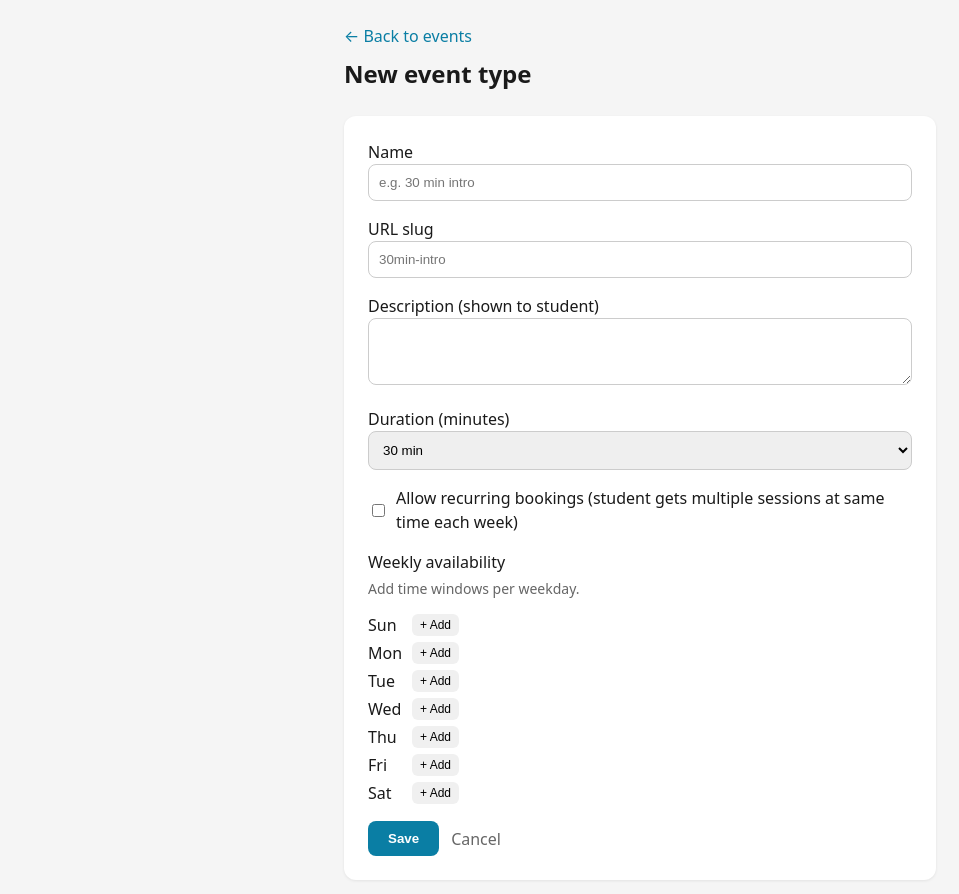
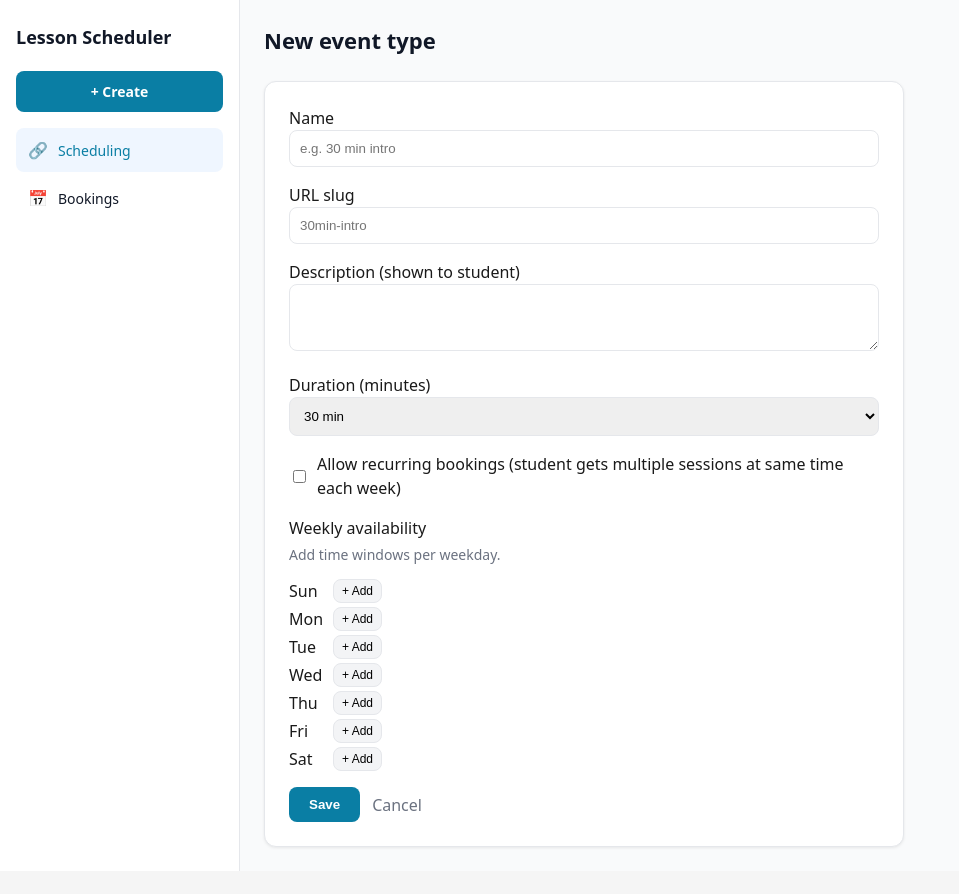
Before and after one commit to EugeneChiang123/Lesson_Scheduler, a React (Vite) app in the folder client/: page /setup/new in a window 1280 px wide. Shown: the top 894 px of the page, without its empty margins (0-959 px from the left). After the commit the page ends 871 px from the top, so only its background shows below. Built offline with nearby package versions, Linux system fonts and the light colour scheme; the HTML template or start-up script is replaced by a standard one.

Commit message:
first UI update

```diff
--- a/client/src/App.jsx
+++ b/client/src/App.jsx
@@ -1,6 +1,7 @@
-import { Routes, Route } from 'react-router-dom';
+import { Routes, Route, Navigate } from 'react-router-dom';
 import Landing from './pages/Landing';
 import Book from './pages/Book';
+import InstructorLayout from './components/InstructorLayout';
 import SetupHome from './pages/SetupHome';
 import SetupEventForm from './pages/SetupEventForm';
 import BookingsCalendar from './pages/BookingsCalendar';
@@ -10,10 +11,13 @@ export default function App() {
     <Routes>
       <Route path="/" element={<Landing />} />
       <Route path="/book/:eventTypeSlug" element={<Book />} />
-      <Route path="/setup" element={<SetupHome />} />
-      <Route path="/setup/bookings" element={<BookingsCalendar />} />
-      <Route path="/setup/new" element={<SetupEventForm />} />
-      <Route path="/setup/:id/edit" element={<SetupEventForm />} />
+      <Route path="/setup" element={<InstructorLayout />}>
+        <Route index element={<SetupHome />} />
+        <Route path="bookings" element={<BookingsCalendar />} />
+        <Route path="new" element={<SetupEventForm />} />
+        <Route path=":id/edit" element={<SetupEventForm />} />
+      </Route>
+      <Route path="*" element={<Navigate to="/" replace />} />
     </Routes>
   );
 }
--- /dev/null
+++ b/client/src/components/InstructorLayout.jsx
@@ -0,0 +1,109 @@
+import { Outlet, Link, useLocation } from 'react-router-dom';
+import { theme } from '../styles/theme';
+
+export default function InstructorLayout() {
+  const location = useLocation();
+  const path = location.pathname;
+
+  const isScheduling = path === '/setup' || path.startsWith('/setup/new') || path.includes('/edit');
+  const isBookings = path === '/setup/bookings';
+
+  return (
+    <div style={styles.container}>
+      <aside style={styles.sidebar}>
+        <Link to="/" style={styles.brand}>Lesson Scheduler</Link>
+        <Link to="/setup/new" style={styles.createBtn}>+ Create</Link>
+        <nav style={styles.nav}>
+          <Link
+            to="/setup"
+            style={{
+              ...styles.navItem,
+              ...(isScheduling ? styles.navItemActive : {}),
+            }}
+          >
+            <span style={styles.navIcon}>🔗</span>
+            Scheduling
+          </Link>
+          <Link
+            to="/setup/bookings"
+            style={{
+              ...styles.navItem,
+              ...(isBookings ? styles.navItemActive : {}),
+            }}
+          >
+            <span style={styles.navIcon}>📅</span>
+            Bookings
+          </Link>
+        </nav>
+      </aside>
+      <main style={styles.main}>
+        <Outlet />
+      </main>
+    </div>
+  );
+}
+
+const styles = {
+  container: {
+    display: 'flex',
+    minHeight: '100vh',
+    background: theme.background,
+  },
+  sidebar: {
+    width: 240,
+    flexShrink: 0,
+    background: theme.cardBg,
+    borderRight: `1px solid ${theme.border}`,
+    padding: '20px 16px',
+    display: 'flex',
+    flexDirection: 'column',
+    gap: 16,
+  },
+  brand: {
+    fontSize: 18,
+    fontWeight: 700,
+    color: theme.text,
+    textDecoration: 'none',
+    padding: '4px 0',
+  },
+  createBtn: {
+    display: 'flex',
+    alignItems: 'center',
+    justifyContent: 'center',
+    padding: '10px 16px',
+    background: theme.primary,
+    color: '#fff',
+    textDecoration: 'none',
+    borderRadius: theme.borderRadius,
+    fontWeight: 600,
+    fontSize: 14,
+  },
+  nav: {
+    display: 'flex',
+    flexDirection: 'column',
+    gap: 4,
+  },
+  navItem: {
+    display: 'flex',
+    alignItems: 'center',
+    gap: 10,
+    padding: '10px 12px',
+    borderRadius: theme.borderRadius,
+    color: theme.text,
+    textDecoration: 'none',
+    fontSize: 14,
+    fontWeight: 500,
+  },
+  navItemActive: {
+    background: '#eff6ff',
+    color: theme.primary,
+  },
+  navIcon: {
+    fontSize: 16,
+  },
+  main: {
+    flex: 1,
+    overflow: 'auto',
+    padding: 24,
+  },
+};
--- a/client/src/pages/BookingsCalendar.jsx
+++ b/client/src/pages/BookingsCalendar.jsx
@@ -1,5 +1,4 @@
 import { useState, useEffect } from 'react';
-import { Link } from 'react-router-dom';
 
 const API = '/api';
 
@@ -96,11 +95,6 @@ export default function BookingsCalendar() {
 
   return (
     <div style={styles.page}>
-      <header style={styles.header}>
-        <Link to="/setup" style={styles.backLink}>← Back to events</Link>
-        <h1 style={styles.title}>Bookings</h1>
-      </header>
-
       <div style={styles.toolbar}>
         <div style={styles.nav}>
           <button type="button" style={styles.navBtn} onClick={goPrev} aria-label="Previous">‹</button>
@@ -281,16 +275,7 @@ const PRIMARY = '#0a7ea4';
 const MUTED = '#6b7280';
 
 const styles = {
-  page: {
-    minHeight: '100vh',
-    background: '#f9fafb',
-    maxWidth: 960,
-    margin: '0 auto',
-    padding: '24px 20px',
-  },
-  header: { marginBottom: 28 },
-  backLink: { color: PRIMARY, textDecoration: 'none', marginBottom: 10, display: 'inline-block', fontSize: 14 },
-  title: { margin: 0, fontSize: 24, fontWeight: 600, color: '#111' },
+  page: { maxWidth: 960 },
   toolbar: {
     display: 'flex',
     flexWrap: 'wrap',
--- a/client/src/pages/SetupEventForm.jsx
+++ b/client/src/pages/SetupEventForm.jsx
@@ -1,5 +1,6 @@
 import { useState, useEffect } from 'react';
 import { Link, useParams, useNavigate } from 'react-router-dom';
+import { theme } from '../styles/theme';
 
 const API = '/api';
 const DAYS = [{ id: 0, label: 'Sun' }, { id: 1, label: 'Mon' }, { id: 2, label: 'Tue' }, { id: 3, label: 'Wed' }, { id: 4, label: 'Thu' }, { id: 5, label: 'Fri' }, { id: 6, label: 'Sat' }];
@@ -77,10 +78,7 @@ export default function SetupEventForm() {
 
   return (
     <div style={styles.page}>
-      <header style={styles.header}>
-        <Link to="/setup" style={styles.backLink}>← Back to events</Link>
-        <h1 style={styles.title}>{isEdit ? 'Edit event type' : 'New event type'}</h1>
-      </header>
+      <h1 style={styles.title}>{isEdit ? 'Edit event type' : 'New event type'}</h1>
 
       <section style={styles.card}>
         <div style={styles.field}>
@@ -189,23 +187,47 @@ export default function SetupEventForm() {
 }
 
 const styles = {
-  page: { maxWidth: 640, margin: '0 auto', padding: 24 },
-  header: { marginBottom: 24 },
-  backLink: { color: '#0a7ea4', textDecoration: 'none', marginBottom: 8, display: 'inline-block' },
-  title: { margin: 0, fontSize: 24 },
-  card: { background: '#fff', borderRadius: 12, padding: 24, boxShadow: '0 1px 3px rgba(0,0,0,0.08)' },
+  page: { maxWidth: 640 },
+  title: { margin: '0 0 24px', fontSize: 22, fontWeight: 600, color: theme.text },
+  card: {
+    background: theme.cardBg,
+    borderRadius: theme.borderRadiusLg,
+    padding: 24,
+    boxShadow: theme.shadowCard,
+    border: `1px solid ${theme.border}`,
+  },
   field: { marginBottom: 16 },
   label: { display: 'block', marginBottom: 4, fontSize: 14 },
-  input: { width: '100%', padding: 10, border: '1px solid #ccc', borderRadius: 8 },
+  input: {
+    width: '100%',
+    padding: 10,
+    border: `1px solid ${theme.border}`,
+    borderRadius: theme.borderRadius,
+  },
   checkLabel: { display: 'flex', alignItems: 'center', gap: 8, cursor: 'pointer' },
-  urlPreview: { fontSize: 12, color: '#666', marginTop: 4 },
-  hint: { color: '#666', fontSize: 14, marginTop: 4 },
+  urlPreview: { fontSize: 12, color: theme.muted, marginTop: 4 },
+  hint: { color: theme.muted, fontSize: 14, marginTop: 4 },
   dayRow: { display: 'flex', alignItems: 'center', gap: 8, marginBottom: 4 },
   dayLabel: { width: 36 },
   windowRow: { display: 'flex', alignItems: 'center', gap: 8, marginBottom: 8 },
-  timeInput: { padding: 6, border: '1px solid #ccc', borderRadius: 6 },
-  smallBtn: { padding: '4px 8px', fontSize: 12, background: '#f0f0f0', border: 'none', borderRadius: 6, cursor: 'pointer' },
+  timeInput: { padding: 6, border: `1px solid ${theme.border}`, borderRadius: theme.borderRadius },
+  smallBtn: {
+    padding: '4px 8px',
+    fontSize: 12,
+    background: '#f3f4f6',
+    border: `1px solid ${theme.border}`,
+    borderRadius: theme.borderRadius,
+    cursor: 'pointer',
+  },
   actions: { display: 'flex', gap: 12, marginTop: 16, alignItems: 'center' },
-  primaryBtn: { padding: '10px 20px', background: '#0a7ea4', color: '#fff', border: 'none', borderRadius: 8, cursor: 'pointer', fontWeight: 600 },
-  cancelLink: { color: '#666', textDecoration: 'none' },
+  primaryBtn: {
+    padding: '10px 20px',
+    background: theme.primary,
+    color: '#fff',
+    border: 'none',
+    borderRadius: theme.borderRadius,
+    cursor: 'pointer',
+    fontWeight: 600,
+  },
+  cancelLink: { color: theme.muted, textDecoration: 'none' },
 };
--- a/client/src/pages/SetupHome.jsx
+++ b/client/src/pages/SetupHome.jsx
@@ -1,11 +1,20 @@
 import { useState, useEffect } from 'react';
 import { Link } from 'react-router-dom';
+import { theme } from '../styles/theme';
+import { formatAvailability } from '../utils/formatAvailability';
 
 const API = '/api';
+
+function formatDuration(minutes) {
+  if (minutes >= 60) return `${minutes / 60} hr.`;
+  return `${minutes} min.`;
+}
 
 export default function SetupHome() {
   const [list, setList] = useState([]);
   const [loading, setLoading] = useState(true);
+  const [search, setSearch] = useState('');
+  const [menuOpen, setMenuOpen] = useState(null);
 
   useEffect(() => {
     fetch(`${API}/event-types`)
@@ -15,80 +24,258 @@ export default function SetupHome() {
   }, []);
 
   const baseUrl = typeof window !== 'undefined' ? window.location.origin : '';
+  const searchLower = search.trim().toLowerCase();
+  const filtered = searchLower
+    ? list.filter(
+        (et) =>
+          (et.name || '').toLowerCase().includes(searchLower) ||
+          (et.slug || '').toLowerCase().includes(searchLower)
+      )
+    : list;
 
   const copyUrl = (slug) => {
     const url = `${baseUrl}/book/${slug}`;
     navigator.clipboard.writeText(url).then(() => alert('Link copied to clipboard'));
+    setMenuOpen(null);
   };
+
+  const closeMenu = () => setMenuOpen(null);
+
+  useEffect(() => {
+    if (menuOpen != null) {
+      const handler = () => closeMenu();
+      document.addEventListener('click', handler);
+      return () => document.removeEventListener('click', handler);
+    }
+  }, [menuOpen]);
 
   return (
     <div style={styles.page}>
-      <header style={styles.header}>
-        <Link to="/" style={styles.homeLink}>← Public site</Link>
-        <h1 style={styles.title}>Instructor</h1>
-        <p style={styles.subtitle}>Your event types and booking links</p>
-      </header>
+      <div style={styles.toolbar}>
+        <h1 style={styles.title}>Scheduling</h1>
+        <div style={styles.toolbarRight}>
+          <input
+            type="search"
+            placeholder="Search event types"
+            value={search}
+            onChange={(e) => setSearch(e.target.value)}
+            style={styles.search}
+          />
+          <Link to="/setup/new" style={styles.createBtn}>+ Create</Link>
+        </div>
+      </div>
 
-      <div style={styles.topActions}>
-        <Link to="/setup/new" style={styles.createBtn}>Create new event</Link>
-        <Link to="/setup/bookings" style={styles.bookingsLink}>View bookings</Link>
+      <div style={styles.context}>
+        <span style={styles.contextLabel}>Your event types</span>
+        <Link to="/" style={styles.landingLink} target="_blank" rel="noopener noreferrer">
+          View landing page ↗
+        </Link>
       </div>
 
       {loading ? (
-        <p>Loading…</p>
-      ) : list.length === 0 ? (
+        <p style={styles.loading}>Loading…</p>
+      ) : filtered.length === 0 ? (
         <section style={styles.card}>
-          <p style={styles.empty}>No event types yet.</p>
-          <Link to="/setup/new" style={styles.createLink}>Create your first event</Link>
+          <p style={styles.empty}>
+            {searchLower ? 'No event types match your search.' : 'No event types yet.'}
+          </p>
+          {searchLower ? (
+            <button
+              type="button"
+              style={styles.createLink}
+              onClick={() => setSearch('')}
+            >
+              Clear search
+            </button>
+          ) : (
+            <Link to="/setup/new" style={styles.createLink}>
+              Create your first event
+            </Link>
+          )}
         </section>
       ) : (
-        <section style={styles.card}>
-          <h2 style={styles.cardTitle}>Event types</h2>
-          <ul style={styles.list}>
-            {list.map((et) => (
-              <li key={et.id} style={styles.listItem}>
-                <div style={styles.itemMain}>
-                  <strong style={styles.itemName}>{et.name}</strong>
-                  <span style={styles.itemMeta}>{et.durationMinutes} min</span>
-                  {et.allowRecurring && et.recurringCount > 1 && (
-                    <span style={styles.recurringBadge}>Recurring ({et.recurringCount} sessions)</span>
+        <div style={styles.cardList}>
+          {filtered.map((et) => (
+            <div key={et.id} style={styles.eventCard}>
+              <div style={styles.cardMain}>
+                <strong style={styles.cardName}>{et.name}</strong>
+                <div style={styles.cardMeta}>
+                  <span>{formatDuration(et.durationMinutes || 30)}</span>
+                  <span>One-on-One</span>
+                  <span>{formatAvailability(et.availability)}</span>
+                </div>
+                {et.allowRecurring && et.recurringCount > 1 && (
+                  <span style={styles.recurringBadge}>
+                    Recurring ({et.recurringCount} sessions)
+                  </span>
+                )}
+              </div>
+              <div style={styles.cardActions}>
+                <button
+                  type="button"
+                  style={styles.copyBtn}
+                  onClick={() => copyUrl(et.slug)}
+                  title="Copy link"
+                >
+                  🔗 Copy link
+                </button>
+                <div style={styles.menuWrap}>
+                  <button
+                    type="button"
+                    style={styles.menuBtn}
+                    onClick={(e) => {
+                      e.stopPropagation();
+                      setMenuOpen(menuOpen === et.id ? null : et.id);
+                    }}
+                    aria-label="More options"
+                  >
+                    ⋮
+                  </button>
+                  {menuOpen === et.id && (
+                    <div style={styles.menu} onClick={(e) => e.stopPropagation()}>
+                      <Link
+                        to={`/setup/${et.id}/edit`}
+                        style={styles.menuItem}
+                        onClick={closeMenu}
+                      >
+                        Edit
+                      </Link>
+                    </div>
                   )}
-                  <code style={styles.slug}>{baseUrl}/book/{et.slug}</code>
                 </div>
-                <div style={styles.itemActions}>
-                  <button type="button" style={styles.copyBtn} onClick={() => copyUrl(et.slug)}>Copy link</button>
-                  <Link to={`/setup/${et.id}/edit`} style={styles.editLink}>Edit</Link>
-                </div>
-              </li>
-            ))}
-          </ul>
-        </section>
+              </div>
+            </div>
+          ))}
+        </div>
       )}
     </div>
   );
 }
 
 const styles = {
-  page: { maxWidth: 640, margin: '0 auto', padding: 24 },
-  header: { marginBottom: 24 },
-  homeLink: { color: '#0a7ea4', textDecoration: 'none', marginBottom: 8, display: 'inline-block' },
-  title: { margin: 0, fontSize: 24 },
-  subtitle: { margin: '4px 0 0', color: '#666', fontSize: 14 },
-  topActions: { display: 'flex', flexWrap: 'wrap', gap: 12, marginBottom: 24 },
-  createBtn: { display: 'inline-block', padding: '10px 20px', background: '#0a7ea4', color: '#fff', textDecoration: 'none', borderRadius: 8, fontWeight: 600 },
-  bookingsLink: { display: 'inline-block', padding: '10px 20px', background: '#f0f0f0', color: '#1a1a1a', textDecoration: 'none', borderRadius: 8, fontWeight: 600 },
-  card: { background: '#fff', borderRadius: 12, padding: 24, boxShadow: '0 1px 3px rgba(0,0,0,0.08)' },
-  cardTitle: { margin: '0 0 16px', fontSize: 18 },
-  empty: { color: '#666', marginBottom: 12 },
-  createLink: { color: '#0a7ea4', fontWeight: 600, textDecoration: 'none' },
-  list: { listStyle: 'none', padding: 0, margin: 0 },
-  listItem: { display: 'flex', justifyContent: 'space-between', alignItems: 'flex-start', padding: '16px 0', borderBottom: '1px solid #eee', gap: 16 },
-  itemMain: { flex: 1, minWidth: 0 },
-  itemName: { display: 'block', marginBottom: 4 },
-  itemMeta: { fontSize: 14, color: '#666', marginRight: 8 },
-  recurringBadge: { fontSize: 12, color: '#0a7ea4', fontWeight: 500 },
-  slug: { display: 'block', fontSize: 12, color: '#666', marginTop: 6, wordBreak: 'break-all' },
-  itemActions: { display: 'flex', gap: 8, flexShrink: 0 },
-  copyBtn: { padding: '6px 12px', background: '#f0f0f0', border: 'none', borderRadius: 6, cursor: 'pointer', fontSize: 14 },
-  editLink: { padding: '6px 12px', background: '#eee', color: '#1a1a1a', textDecoration: 'none', borderRadius: 6, fontSize: 14 },
+  page: { maxWidth: 800 },
+  toolbar: {
+    display: 'flex',
+    flexWrap: 'wrap',
+    alignItems: 'center',
+    justifyContent: 'space-between',
+    gap: 16,
+    marginBottom: 24,
+  },
+  title: { margin: 0, fontSize: 22, fontWeight: 600, color: theme.text },
+  toolbarRight: { display: 'flex', alignItems: 'center', gap: 12 },
+  search: {
+    padding: '8px 12px',
+    border: `1px solid ${theme.border}`,
+    borderRadius: theme.borderRadius,
+    fontSize: 14,
+    width: 200,
+  },
+  createBtn: {
+    padding: '8px 16px',
+    background: theme.primary,
+    color: '#fff',
+    textDecoration: 'none',
+    borderRadius: theme.borderRadius,
+    fontWeight: 600,
+    fontSize: 14,
+  },
+  context: {
+    display: 'flex',
+    alignItems: 'center',
+    gap: 12,
+    marginBottom: 20,
+  },
+  contextLabel: { fontSize: 14, fontWeight: 500, color: theme.text },
+  landingLink: {
+    fontSize: 14,
+    color: theme.primary,
+    textDecoration: 'none',
+  },
+  loading: { color: theme.muted },
+  card: {
+    background: theme.cardBg,
+    borderRadius: theme.borderRadiusLg,
+    padding: 28,
+    boxShadow: theme.shadowCard,
+    border: `1px solid ${theme.border}`,
+  },
+  empty: { color: theme.muted, marginBottom: 12 },
+  createLink: {
+    color: theme.primary,
+    fontWeight: 600,
+    textDecoration: 'none',
+    background: 'none',
+    border: 'none',
+    cursor: 'pointer',
+    padding: 0,
+    font: 'inherit',
+  },
+  cardList: { display: 'flex', flexDirection: 'column', gap: 12 },
+  eventCard: {
+    display: 'flex',
+    alignItems: 'flex-start',
+    justifyContent: 'space-between',
+    gap: 16,
+    padding: 16,
+    background: theme.cardBg,
+    borderRadius: theme.borderRadiusLg,
+    border: `1px solid ${theme.border}`,
+    boxShadow: theme.shadow,
+  },
+  cardMain: { flex: 1, minWidth: 0 },
+  cardName: { display: 'block', fontSize: 16, marginBottom: 8 },
+  cardMeta: {
+    display: 'flex',
+    flexWrap: 'wrap',
+    gap: '8px 16px',
+    fontSize: 14,
+    color: theme.muted,
+  },
+  recurringBadge: {
+    display: 'inline-block',
+    fontSize: 12,
+    color: theme.primary,
+    fontWeight: 500,
+    marginTop: 6,
+  },
+  cardActions: { display: 'flex', alignItems: 'center', gap: 8, flexShrink: 0 },
+  copyBtn: {
+    padding: '6px 12px',
+    background: '#f3f4f6',
+    border: `1px solid ${theme.border}`,
+    borderRadius: theme.borderRadius,
+    cursor: 'pointer',
+    fontSize: 14,
+  },
+  menuWrap: { position: 'relative' },
+  menuBtn: {
+    padding: '6px 10px',
+    background: 'transparent',
+    border: 'none',
+    borderRadius: theme.borderRadius,
+    cursor: 'pointer',
+    fontSize: 18,
+    color: theme.muted,
+  },
+  menu: {
+    position: 'absolute',
+    top: '100%',
+    right: 0,
+    marginTop: 4,
+    background: theme.cardBg,
+    border: `1px solid ${theme.border}`,
+    borderRadius: theme.borderRadius,
+    boxShadow: theme.shadow,
+    padding: 4,
+    zIndex: 10,
+  },
+  menuItem: {
+    display: 'block',
+    padding: '8px 12px',
+    color: theme.text,
+    textDecoration: 'none',
+    fontSize: 14,
+    borderRadius: 4,
+  },
 };
--- /dev/null
+++ b/client/src/styles/theme.js
@@ -0,0 +1,15 @@
+/**
+ * Shared design tokens for instructor UI (Calendly-style).
+ */
+export const theme = {
+  primary: '#0a7ea4',
+  background: '#f9fafb',
+  cardBg: '#fff',
+  border: '#e5e7eb',
+  muted: '#6b7280',
+  text: '#111827',
+  borderRadius: 8,
+  borderRadiusLg: 12,
+  shadow: '0 1px 3px rgba(0,0,0,0.06)',
+  shadowCard: '0 1px 3px rgba(0,0,0,0.08)',
+};
--- /dev/null
+++ b/client/src/utils/formatAvailability.js
@@ -0,0 +1,52 @@
+const DAY_NAMES = ['Sun', 'Mon', 'Tue', 'Wed', 'Thu', 'Fri', 'Sat'];
+
+/**
+ * Format availability array for display on event type cards.
+ * @param {Array<{ day: number, start: string, end: string }>} availability
+ * @returns {string} e.g. "Wed, 19:00 - 21:00" or "Mon, Wed, Fri, 09:00 - 17:00" or "hours vary"
+ */
+export function formatAvailability(availability) {
+  if (!Array.isArray(availability) || availability.length === 0) {
+    return 'No availability set';
+  }
+
+  const byTimeRange = new Map();
+  for (const w of availability) {
+    const key = `${w.start}-${w.end}`;
+    if (!byTimeRange.has(key)) {
+      byTimeRange.set(key, []);
+    }
+    byTimeRange.get(key).push(w.day);
+  }
+
+  if (byTimeRange.size === 1) {
+    const [[range, days]] = Array.from(byTimeRange.entries());
+    const [start, end] = range.split('-');
+    const dayStr = [...days].sort((a, b) => a - b).map((d) => DAY_NAMES[d]).join(', ');
+    return `${dayStr}, ${start} - ${end}`;
+  }
+
+  const allSameDays = (() => {
+    const values = Array.from(byTimeRange.values());
+    const firstDays = [...values[0]].sort((a, b) => a - b).join(',');
+    return values.every(
+      (days) => [...days].sort((a, b) => a - b).join(',') === firstDays
+    );
+  })();
+
+  if (!allSameDays) {
+    return 'Hours vary';
+  }
+
+  const ranges = Array.from(byTimeRange.entries())
+    .map(([range]) => {
+      const [start, end] = range.split('-');
+      return `${start} - ${end}`;
+    })
+    .join('; ');
+  const days = [...Array.from(byTimeRange.values())[0]]
+    .sort((a, b) => a - b)
+    .map((d) => DAY_NAMES[d])
+    .join(', ');
+  return `${days}, ${ranges}`;
+}
```
